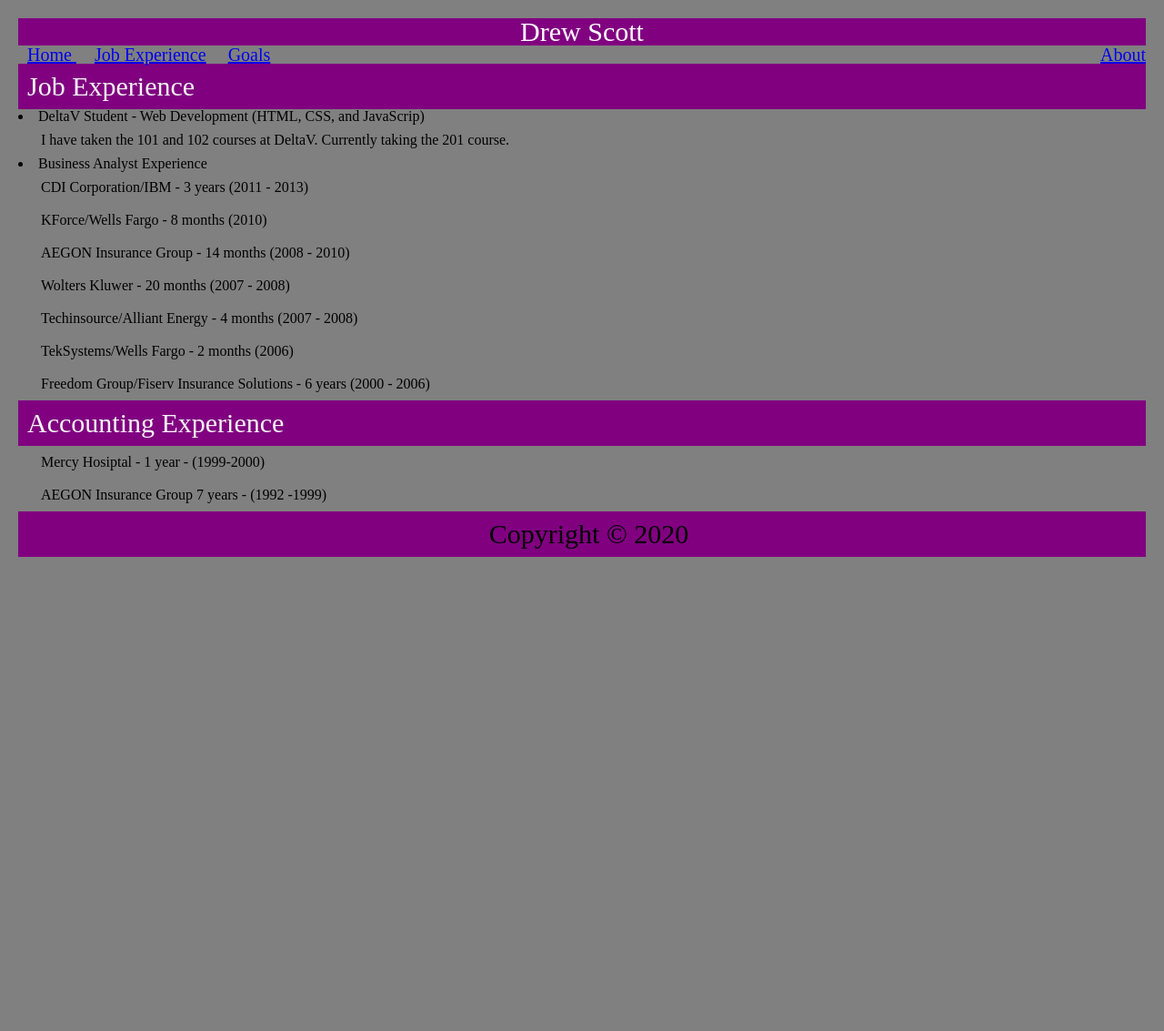
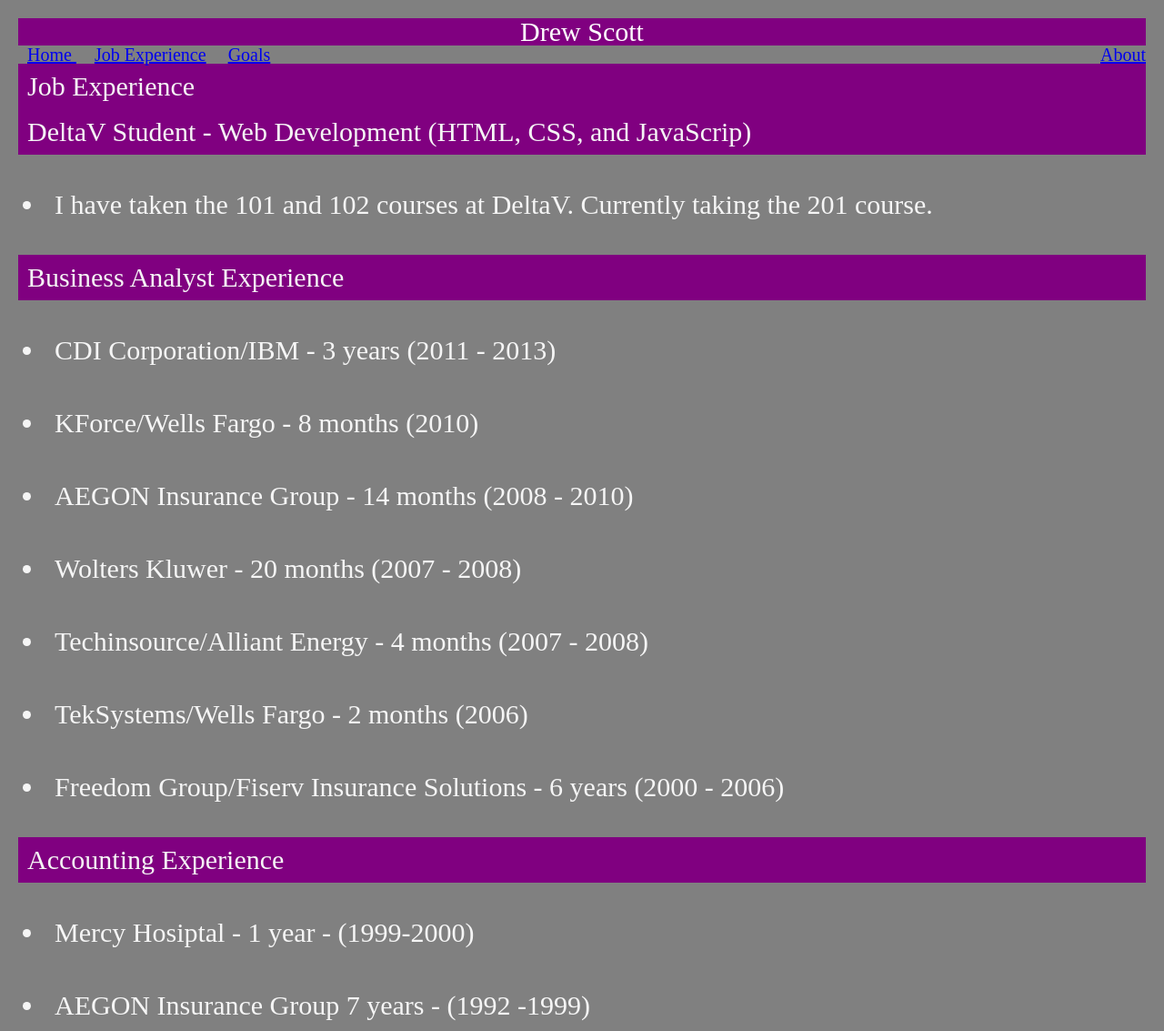
Before and after one commit to ascott3312/aboutme, a plain HTML site: page job.html in a window 1280 px wide. Shown: the top 1133 px of the page at 91% size. Before the commit the page ends 800 px from the top, so only its background shows below. Drawn offline with Linux system fonts and the light colour scheme.

Commit message:
Updateds for Work Experience ul

```diff
--- a/css/style.css
+++ b/css/style.css
@@ -23,9 +23,11 @@ h2 {
 }
 ul li {
     font-size: 30px;
-    display: inline;
+    /* display: inline; */
     color: whitesmoke;
     padding: 10px;
+    list-style: disc;
+    margin: 30px;
 }
 ul {
     list-style: none;
--- a/job.html
+++ b/job.html
@@ -20,20 +20,26 @@
                <article>
                 <h2>Job Experience</h2>
                </article>
-                <li>DeltaV Student - Web Development (HTML, CSS, and JavaScrip)</li>
-                    <p>I have taken the 101 and 102 courses at DeltaV.  Currently taking the 201 course.</p>
-                <li>Business Analyst Experience</li>
-                    <p>CDI Corporation/IBM - 3 years (2011 - 2013)</p>
-                    <p>KForce/Wells Fargo - 8 months (2010)</p>
-                    <p>AEGON Insurance Group - 14 months (2008 - 2010)</p>
-                    <p>Wolters Kluwer - 20 months (2007 - 2008)</p>
-                    <p>Techinsource/Alliant Energy - 4 months (2007 - 2008)</p>
-                    <p>TekSystems/Wells Fargo - 2 months (2006)</p>
-                    <p>Freedom Group/Fiserv Insurance Solutions - 6 years (2000 - 2006)</p>
+                    <h2>DeltaV Student - Web Development (HTML, CSS, and JavaScrip)</h2>
+                     <ul>
+                        <li>I have taken the 101 and 102 courses at DeltaV.  Currently taking the 201 course.</li>
+                     </ul>
+                    <h2>Business Analyst Experience</h2>
+                      <ul>
+                        <li>CDI Corporation/IBM - 3 years (2011 - 2013)</li>
+                        <li>KForce/Wells Fargo - 8 months (2010)</li>
+                        <li>AEGON Insurance Group - 14 months (2008 - 2010)</li>
+                        <li>Wolters Kluwer - 20 months (2007 - 2008)</li>
+                        <li>Techinsource/Alliant Energy - 4 months (2007 - 2008)</li>
+                        <li>TekSystems/Wells Fargo - 2 months (2006)</li>
+                        <li>Freedom Group/Fiserv Insurance Solutions - 6 years (2000 - 2006)</li>
+                    </ul>
                <article>
                 <h2>Accounting Experience</h2>
-                    <p>Mercy Hosiptal - 1 year - (1999-2000)</p>
-                    <p>AEGON Insurance Group 7 years - (1992 -1999)</p>
+                 <ul>
+                    <li>Mercy Hosiptal - 1 year - (1999-2000)</li>
+                    <li>AEGON Insurance Group 7 years - (1992 -1999)</li>
+                </ul>
                </article>
             </main>
 
```
